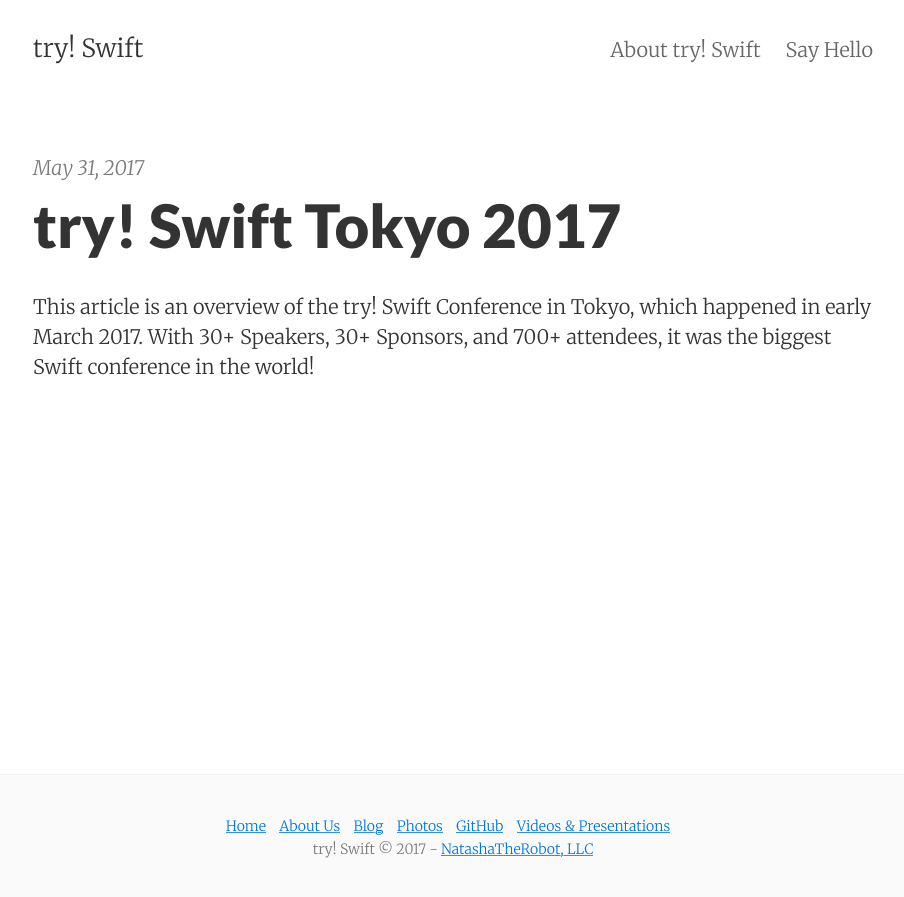
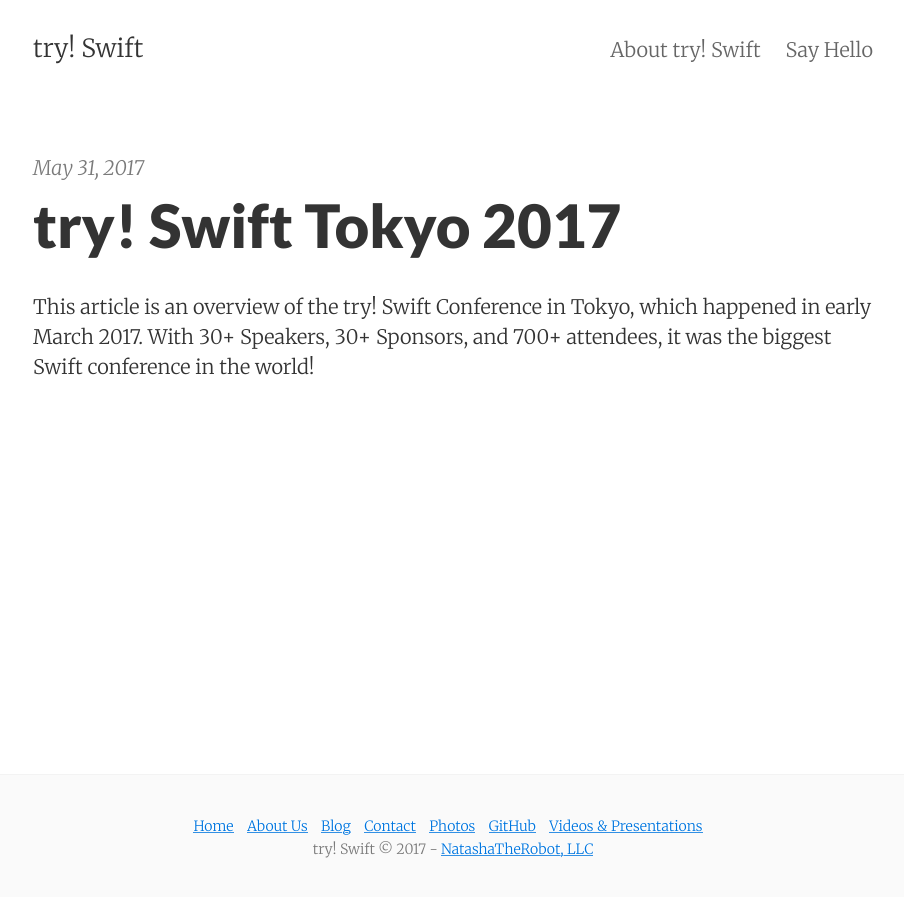
Before and after one commit to tryswift/blog, a Jekyll site: the page built from index.html, in a window 1280 px wide. Shown: the top 897 px of the page, without its empty margins (187-1091 px from the left). Built offline with Jekyll 4.4.1, drawn with Linux system fonts in a browser that asks for light colours; the list of posts is cut into pages by our own code.

Commit message:
Update footer.html

```diff
--- a/_includes/footer.html
+++ b/_includes/footer.html
@@ -4,6 +4,8 @@
       <span><a href="{{ site.url }}">Home</a></span> &nbsp;&nbsp;
 				<span><a href="{{ site.url }}/about/">About Us</a></span> &nbsp;&nbsp;
 				<span><a href="https://blog.tryswift.co/">Blog</a></span> &nbsp;&nbsp;
+	    			<span><a href="https://tryswift.co/contact">Contact</a></span> &nbsp;&nbsp;
+
 				<span><a href="https://www.flickr.com/photos/tryswift/albums" target="_blank">Photos</a></span> &nbsp;&nbsp;
 				<span><a href="https://github.com/tryswift/" target="_blank">GitHub</a></span> &nbsp;&nbsp;
 				<span><a href="https://news.realm.io/news/try-swift/" target="_blank">Videos & Presentations</a></span> &nbsp;&nbsp;
```
